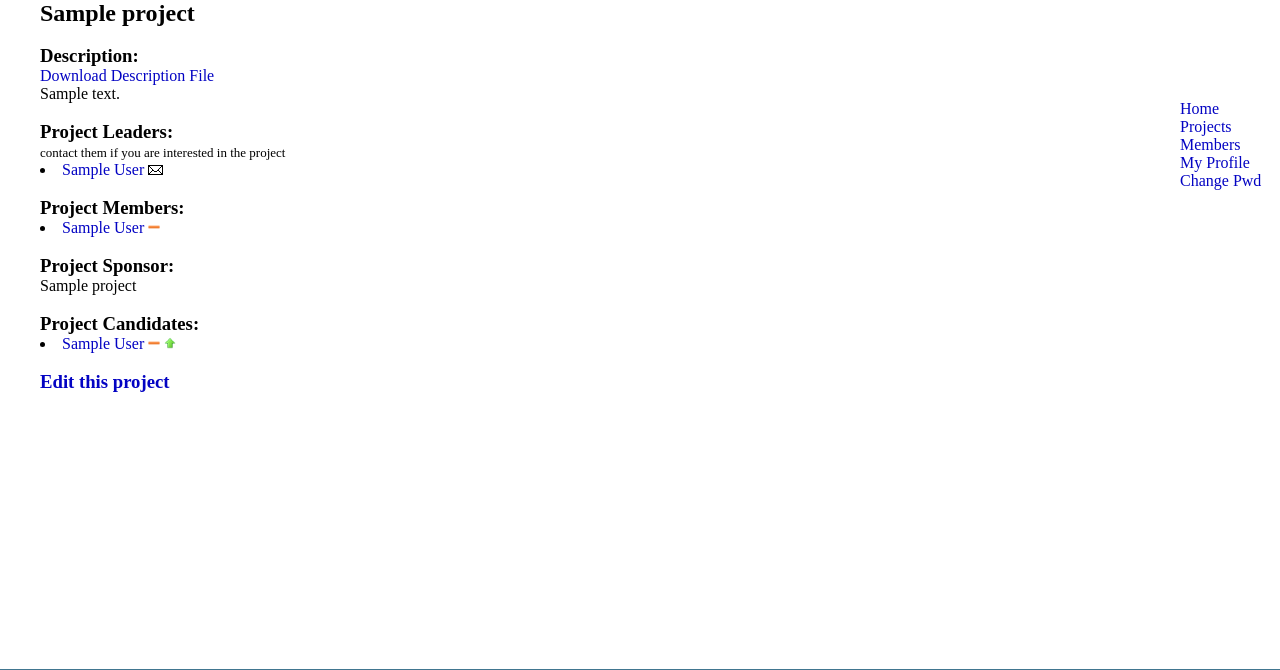
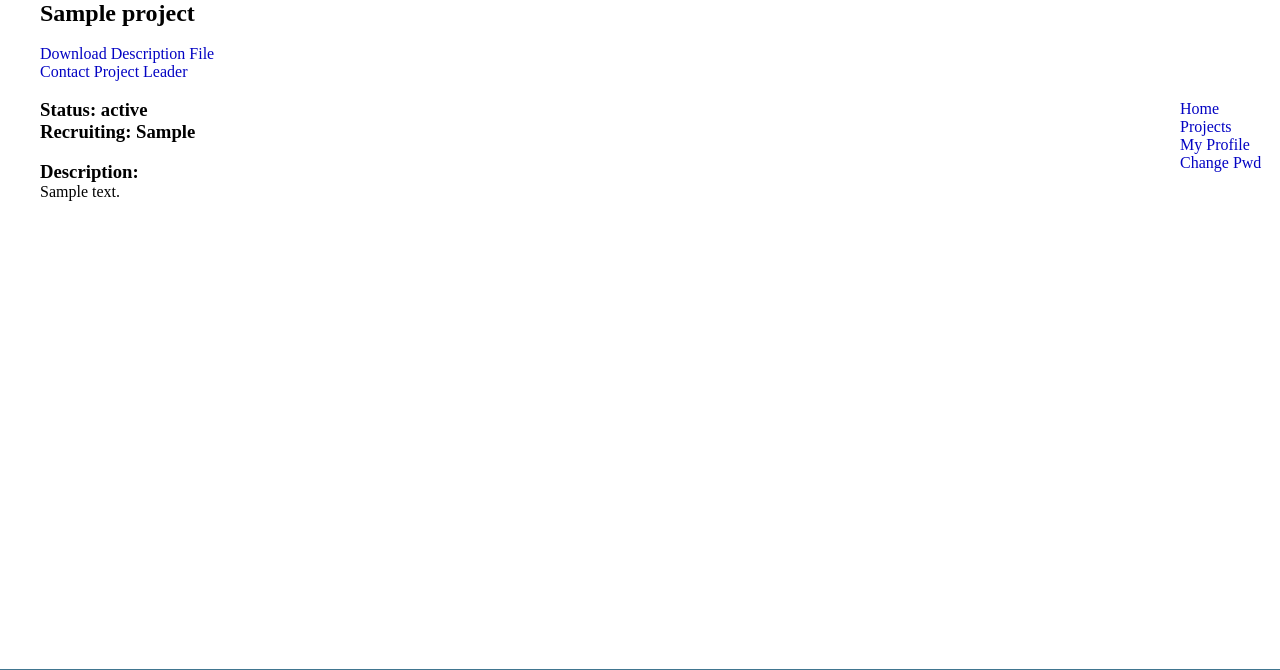
Before and after one commit to entrymissing/Thinktank, a Django app: page /project/1/view in a window 1280 px wide. Shown: the part 91-761 px from the top of the page. Run offline with Django 3.2, Linux system fonts and the light colour scheme; a user stored in the database is signed in; tables that the repository leaves empty hold one stand-in row (values such as "Sample post"); some libraries are stand-ins or nearby versions.

Commit message:
modified:   .gitignore 	deleted:    Datafiles/AcceptedApplications.zip 	deleted:    mediafiles/USPS.pdf modified:   t3manager/models.py 	modified:   t3manager/views.py 	modified:   templates/base.html 	modified:   templates/frontpage.html 	modified:   templates/viewProject.html 	modified:   thinktank/settings.py 	modified:   thinktank/urls.py 	modified:   thinktank/wsgi.py

```diff
--- a/t3manager/models.py
+++ b/t3manager/models.py
@@ -54,7 +54,7 @@ class Project(models.Model):
 	projectLeads = models.ManyToManyField(Profile, related_name='project_leader')
 	teamMembers = models.ManyToManyField(Profile, related_name='project_teamMembers', blank=True)
 	candidates = models.ManyToManyField(Profile, related_name='project_candidates', blank=True)
-	description_file = models.FileField(upload_to='e:/Dropbox/Projects/thinktank/mediafiles/', blank=True)
+	description_file = models.FileField(upload_to='/var/www/Thinktank/mediafiles/', blank=True)
 
 	def getDescriptionFileName(self):
 		print 'asdf'
--- a/t3manager/views.py
+++ b/t3manager/views.py
@@ -135,7 +135,6 @@ def updateProfile(request):
 def frontpage(request):
 	allProjects = Project.objects.all()
 	myProjects = Project.objects.filter(Q(teamMembers = request.user.profile) | Q(projectLeads = request.user.profile)).distinct()
-	print len(myProjects)
 	allMembers = Profile.objects.all().order_by('-first_name')
 	context = {'projects': allProjects,'myProjects':myProjects, 'members': allMembers}
 	return render(request, 'frontpage.html', context)
@@ -156,7 +155,10 @@ def userDetails(request, user_id):
 
 @login_required
 def importCSV(request):
-	with open('MIT Think Tank Application2.csv', 'r') as csvfile:
+	#from os import getcwd, listdir
+	#return HttpResponse(listdir(getcwd()))
+	#open('test.test','w+')
+	with open('/var/www/Thinktank/AcceptedApplications.csv', 'r') as csvfile:
 		spamreader = csv.reader(csvfile, delimiter=',', quotechar='"')
 		allRows = [curRow for curRow in spamreader]
 
@@ -166,7 +168,7 @@ def importCSV(request):
 
 			if not User.objects.filter(username=newUsername).count():
 				print 'Creating User ' + newUsername
-				newUser = User.objects.create_user(newUsername, newUsermail,'testpassword')
+				newUser = User.objects.create_user(newUsername, newUsermail,row[17])
 				newUser.first_name = row[1]
 				newUser.last_name = row[2]
 				newUser.save()
--- a/templates/base.html
+++ b/templates/base.html
@@ -28,7 +28,7 @@
 		{% block sidebar %}
 			<a class="btn12" href="/">Home</a><br>
 			<a class="btn12" href="/showProjects">Projects</a><br>
-			<a class="btn12" href="/filterMembers">Members</a><br>
+			<!-- <a class="btn12" href="/filterMembers">Members</a><br> -->
 			<a class="btn12" href="/editProfile">My Profile</a><br>
 			<a class="btn12" href="/changePassword">Change Pwd</a><br>
 		{% endblock %}
--- a/templates/frontpage.html
+++ b/templates/frontpage.html
@@ -1,5 +1,6 @@
 {% extends "base.html" %}
 {% block content %}
+<!--
 <h2>My Projects</h2>
 <ul>
 {% for curProject in myProjects.all %}
@@ -7,7 +8,7 @@
 {% endfor %}
 </ul>
 <br><br>
-
+-->
 <h2>All Projects</h2>
 <ul>
 {% for curProject in projects.all %}
@@ -15,11 +16,12 @@
 {% endfor %}
 </ul>
 <br><br>
-
+<!--
 <h2>Thinktank Members</h2>
 <ul>
 {% for curMember in members.all %}
 	<li><a href="/member/{{ curMember.id }}/view">{{ curMember.first_name }} {{ curMember.last_name }}</a></li>
 {% endfor %}
 </ul>
+-->
 {% endblock %}
--- a/templates/viewProject.html
+++ b/templates/viewProject.html
@@ -3,10 +3,18 @@
 
 <h2>{{ project.title }}</h3>
 <br>
+
+<a href='{{ MEDIA_URL }}{{ project.fname }}'>Download Description File</a><br>
+<a href="mailto://thinktank@mit.edu">Contact Project Leader</a>
+
+<br><br>
+<h3>Status: {{project.status}}</h3>
+<h3>Recruiting: {{project.recruiting}}</h3>
+<br>
 <h3>Description:</h3>
-<a href='{{ STATIC_URL }}{{ project.fname }}'>Download Description File</a><br>
 {{ project.description }}
 <br><br>
+<!--
 <h3>Project Leaders: </h3>
 <font size="2">contact them if you are interested in the project</font>
 	{% for curLeader in project.projectLeads.all %}
@@ -39,4 +47,5 @@
 {% endif %}
 <h3><a href = "/project/{{project.id}}/edit">Edit this project</a></h3>
 {% endif %}
+-->
 {% endblock %}
--- a/thinktank/urls.py
+++ b/thinktank/urls.py
@@ -13,7 +13,7 @@ urlpatterns = patterns('',
     url(r'^member/(?P<member_id>\d+)/view$', views.viewMember, name='viewMember'),
     url(r'^project/(?P<project_id>\d+)/view$', views.viewProject, name='viewProject'),
     url(r'^project/(?P<project_id>\d+)/updateMembers/(?P<profile_id>\d+)/(?P<command>\S+)$', views.updateMembers, name='updateMembers'),
-    url(r'^project/(?P<pk>\d+)/edit$', views.editProject.as_view(), name='editProject'),
+    #url(r'^project/(?P<pk>\d+)/edit$', views.editProject.as_view(), name='editProject'),
     url(r'^filterMembers/$', views.filterMembers, name='filterMembers'),
     url(r'^showProjects/$', views.showProjectOverview, name='showProjectOverview'),
     url(r'^editProfile/$', views.editProfile, name='editProfile'),
@@ -24,11 +24,11 @@ urlpatterns = patterns('',
     url(r'^$', views.frontpage, name='frontpage'),
 
     #may not longer be supoorted
-    url(r'^member/(?P<pk>\d+)/edit$', views.editMember.as_view(), name='editMember'),
+    #url(r'^member/(?P<pk>\d+)/edit$', views.editMember.as_view(), name='editMember'),
 
 
     # Uncomment the admin/doc line below to enable admin documentation:
-    url(r'^admin/doc/', include('django.contrib.admindocs.urls')),
+    #url(r'^admin/doc/', include('django.contrib.admindocs.urls')),
 
     # Uncomment the next line to enable the admin:
     url(r'^admin/', include(admin.site.urls)),
--- a/thinktank/wsgi.py
+++ b/thinktank/wsgi.py
@@ -13,12 +13,13 @@ middleware here, or combine a Django application with an application of another
 framework.
 
 """
-import os
+import os, sys
 
 # We defer to a DJANGO_SETTINGS_MODULE already in the environment. This breaks
 # if running multiple sites in the same mod_wsgi process. To fix this, use
 # mod_wsgi daemon mode with each site in its own daemon process, or use
 # os.environ["DJANGO_SETTINGS_MODULE"] = "thinktank.settings"
+sys.path.append(' /var/www/Thinktank/thinktank')
 os.environ.setdefault("DJANGO_SETTINGS_MODULE", "thinktank.settings")
 
 # This application object is used by any WSGI server configured to use this
```
Also changed, not shown: thinktank/settings.py (+6 -5 lines), 3 other files.
